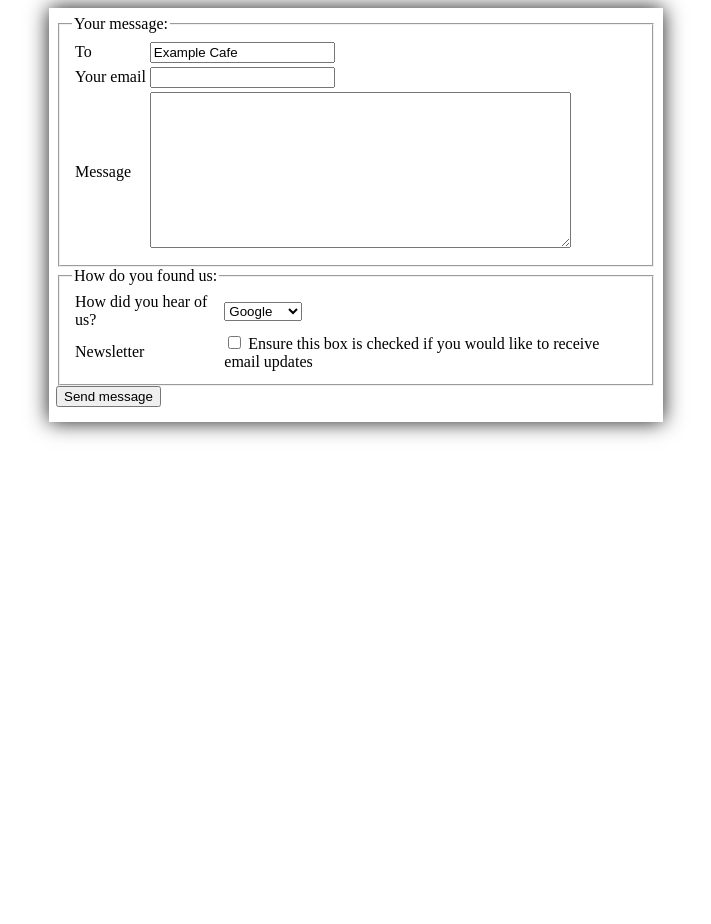
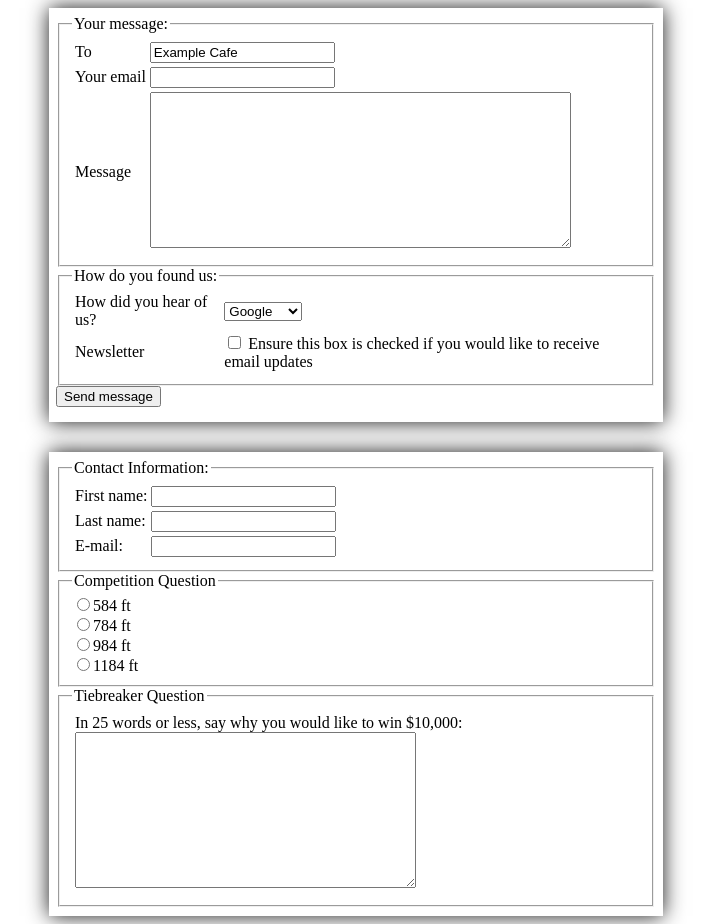
Before and after one commit to DangThiNhuQuynh19/DangThiNhuQuynh_21091761_TH, a plain HTML site: page tuan2/bai15_tuan2.html in a window 1280 px wide. Shown: the whole page, without its empty margins (329-1040 px from the left). Before the commit the page ends 800 px from the top, so only its background shows below. Drawn offline with Linux system fonts and the light colour scheme.

Commit message:
Bai 15b tuan 2

```diff
--- a/tuan2/bai15_tuan2.html
+++ b/tuan2/bai15_tuan2.html
@@ -15,6 +15,15 @@
         box-shadow: 0 0 20px rgb(0, 0, 0, 0.9);
         margin-left: 370px;
        }
+       .bai15b{
+        width: 600px;
+        height: 450px;
+        box-shadow: 0 0 20px rgb(0, 0, 0, 0.9);
+        padding: 7px;
+        margin-left: 370px;
+        margin-top: 30px;
+       }
+
     </style>
     <div class="bai15">
         <fieldset>
@@ -62,7 +71,58 @@
             </table>
         </fieldset>
         <input type="submit" value="Send message">
+    </div>
+    <div class="bai15b">
+        <fieldset>
+            <legend>Contact Information:</legend>
+            <table>
+                <tr>
+                    <td><label>First name:</label></td>
+                    <td><input type="text" name="firstname" ></td>
+                </tr>
+                <tr>
+                    <td><label>Last name:</label></td>
+                    <td><input type="text" name="lastname" ></td>
+                </tr>
+                <tr>
+                    <td><label>E-mail:</label></td>
+                    <td><input type="email" name="email" ></td>
+                </tr>
+            </table>
+        </fieldset>
+        <fieldset>
+            <legend>Competition Question</legend>
+            <table>
+                <tr>
+                    <input type="radio" id="584ft" name="question" value="584ft">
+                    <label for="584ft">584 ft</label><br>
+                </tr>
+                <tr>
+                    <input type="radio" id="784ft" name="question" value="784ft">
+                    <label for="784ft">784 ft</label><br>
+                </tr>
+                <tr>
+                    <input type="radio" id="984ft" name="question" value="984ft">
+                    <label for="984ft">984 ft</label><br>
+                </tr>
+                <tr>
+                    <input type="radio" id="1184ft" name="question" value="1184ft">
+                    <label for="1184ft">1184 ft</label><br>
+                </tr>
+            </table>
+        </fieldset>
+        <fieldset>
+            <legend>Tiebreaker Question</legend>
+            <table>
+                <tr>
+                    <td>
+                        <label for="question">In 25 words or less, say why you would like to win $10,000:</label><br>
+                        <textarea name="txt" id="question" cols="40" rows="10" tabindex="1"></textarea>
+                    </td>
+                </tr>
+            </table>
+        </fieldset>
+    </div>
 
-    </div>
 </body>
 </html>
```
Also changed, not shown: tuan2/Anhminhchungtuan2/bai15b.png (added).
